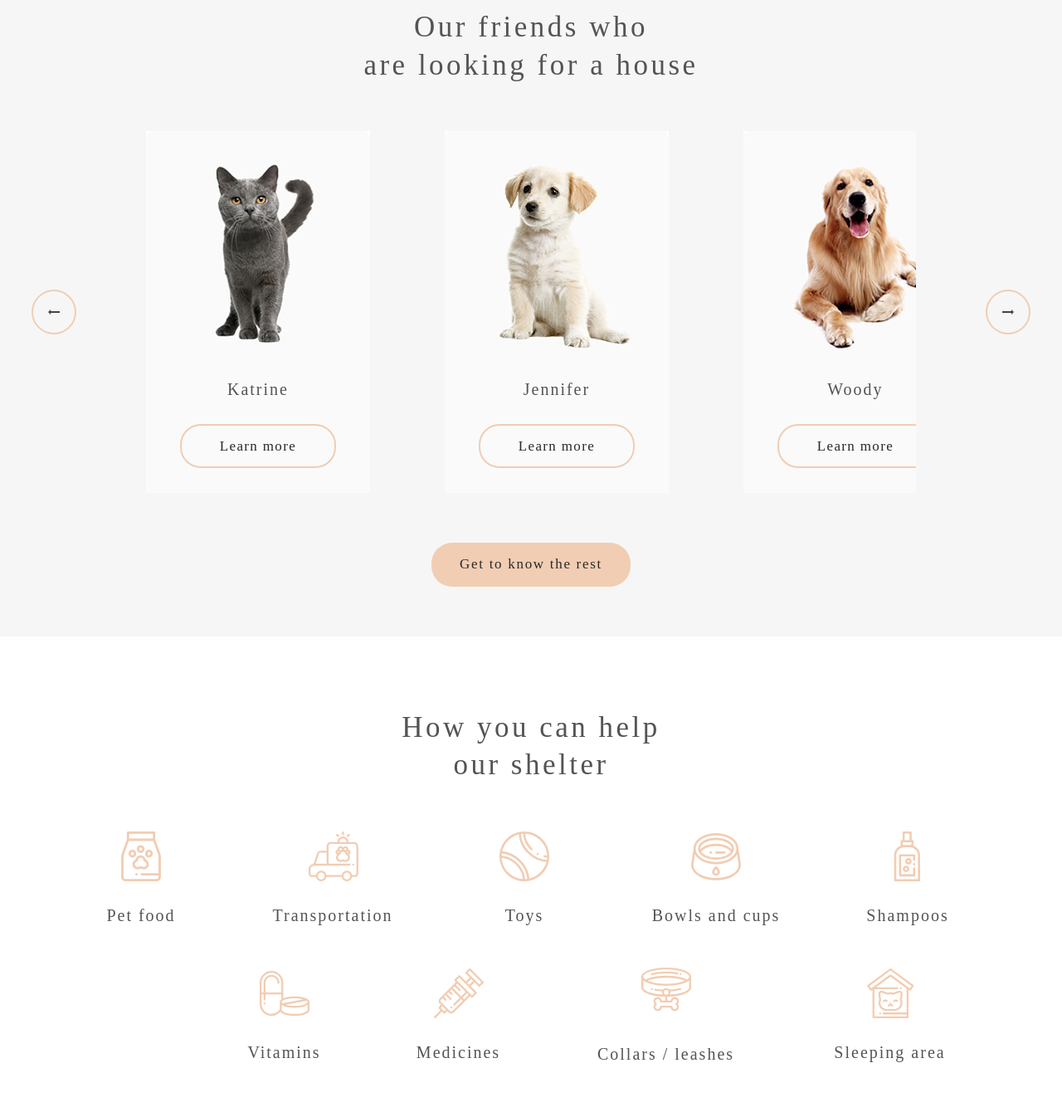
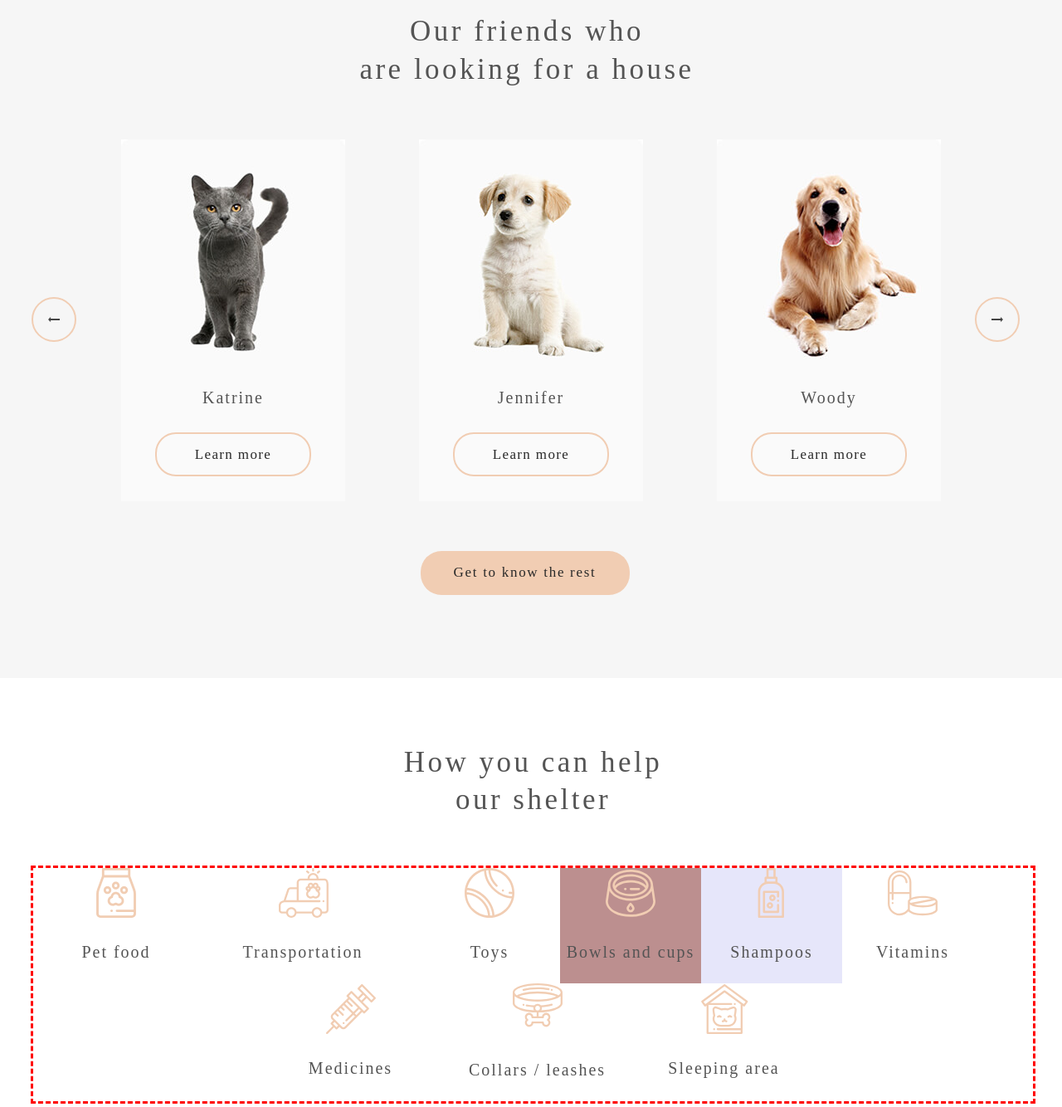
Before and after one commit to Svetlana-Gubina/rsschool-shelter, a website: page src/index.html in a window 1280 px wide. Shown: the part 1586-2920 px from the top of the page at 83% size. Drawn offline with nearby package versions, Linux system fonts and the light colour scheme; files that its build step writes are made by us from their sources.

Commit message:
feat: add some blocks

```diff
--- a/src/sass/blocks/about.scss
+++ b/src/sass/blocks/about.scss
@@ -41,6 +41,7 @@
 
   @include media-tablet() {
     padding-top: 25px;
+    padding-left: 20px;
   }
 
   @include media-custom(1200px) {
@@ -68,7 +69,7 @@
   @include media-tablet() {
     max-width: 59%;
     align-items: flex-start;
-    margin-bottom: 80px;
+    margin-bottom: 60px;
     margin-right: 50px;
   }
 
@@ -93,7 +94,7 @@
   margin-bottom: 20px;
 
   @include media-tablet() {
-    margin-bottom: 22px;
+    margin-bottom: 25px;
   }
 
   @include media-custom(1200px) {
@@ -107,7 +108,7 @@
 
 .about__img {
   display: block;
-  margin-bottom: 20px;
+  margin-bottom: 16px;
   margin-right: 40px;
   order: 2;
 
@@ -117,6 +118,7 @@
   }
 
   @include media-tablet() {
+    margin-bottom: 50px;
     max-width: 300px;
     max-height: 408px;
   }
--- a/src/sass/blocks/container.scss
+++ b/src/sass/blocks/container.scss
@@ -21,7 +21,7 @@
   }
 
   @include media-tablet() {
-    min-height: 1170px;
+    min-height: 1169px;
     background-image: url("../../assets/img/hero-tablet.jpg");
     background-size: cover;
   }
--- a/src/sass/blocks/friends.scss
+++ b/src/sass/blocks/friends.scss
@@ -6,69 +6,55 @@
   width: 100%;
   max-width: 100%;
 
-  @include media-mobile() {
-    // background-color: lightpink;
-    padding-top: 40px;
-  }
+  @include indent();
+  padding-top: 40px;
 
   @include media-tablet() {
-    // @include indent();
-    // padding-top: 6%;
-    // padding-bottom: 6%;
+    padding-top: 65px;
+    padding-left: 20px;
   }
 }
 
 .friends__heading {
   @include indent();
-  padding: 0.2em;
-  margin-bottom: 50px;
+  padding: 0.2em 0;
   text-align: center;
   letter-spacing: 0.1em;
+  font-size: 25px;
+  margin-bottom: 35px;
+  margin-right: 30px;
 
-  @include media-mobile() {
-    margin-bottom: 35px;
+  @include media-tablet() {
+    font-size: 35px;
+    margin-bottom: 55px;
   }
 
-  @include media-mobile() {
-    font-size: 25px;
-    // margin-bottom: 50px;
+  @include media-custom(1200px) {
+    max-width: 80%;
   }
 }
 
 .friends__flex {
-  // @include indent();
+  @include indent();
   @include flex();
   flex-direction: column;
   align-items: center;
 
   width: 100%;
   max-width: 100%;
-
-  @include mobile-to-tablet {
-    // @include indent();
-    // padding-top: 50px;
-  }
-
-  // @include media-tablet() {
-  // }
 }
 
 .friends__link {
-  min-width: 20%;
-  margin-bottom: 20px;
+  width: 85%;
+  margin-bottom: 40px;
+  margin-right: 35px;
 
-  @include media-mobile() {
-    width: 85%;
-    margin-bottom: 35px;
+  @include media-tablet() {
+    width: 35%;
+    margin-bottom: 100px;
   }
 
-  @include mobile-to-tablet {
-    // min-width: 35%;
-    // margin-bottom: 80px;
-  }
-
-  @include media-tablet() {
-    min-width: 20%;
-    margin-bottom: 20px;
+  @include media-custom(1200px) {
+    width: 20%;
   }
 }
--- a/src/sass/blocks/help.scss
+++ b/src/sass/blocks/help.scss
@@ -1,19 +1,15 @@
 .help {
-  // @include indent();
   align-items: center;
   flex-direction: column;
+  padding-top: 40px;
+  padding-right: 35px;
 
-  @include media-mobile() {
+  @include media-tablet() {
     padding-top: 35px;
   }
 
-  @include mobile-to-tablet {
-    // @include indent();
-    // padding-top: 75px;
-  }
-
-  @include media-tablet() {
-    // @include indent();
+  @include media-desktop() {
+    padding-top: 32px;
   }
 }
 
@@ -23,26 +19,18 @@
   margin-bottom: 20px;
   text-align: center;
   letter-spacing: 0.1em;
-
-  @include media-mobile() {
-    font-size: 25px;
-    max-width: 80%;
-  }
-
-  @include mobile-to-tablet {
-    // margin-bottom: 25px;
-    // max-width: 50%;
-  }
+  font-size: 25px;
 
   @include media-tablet() {
+    font-size: 35px;
     margin-bottom: 20px;
-    max-width: 30%;
+    max-width: 55%;
     margin-top: 40px;
   }
 
   @include media-desktop() {
     max-width: 30%;
-    margin-top: 40px;
+    margin-bottom: 52px;
   }
 }
 
@@ -50,73 +38,104 @@
   @include indent();
   @include list();
   @include flex();
-  justify-content: center;
   align-items: center;
-  padding-top: 30px;
-
-  @include media-mobile() {
-    padding-top: 15px;
-    padding-right: 10px;
-    // padding-left: 10px;
-    // outline: 3px dashed dodgerblue;
-    justify-content: space-between;
-  }
-
-  @include mobile-to-tablet {
-    // justify-content: flex-start;
-    // padding-left: 50px;
-    // margin-bottom: 55px;
-  }
+  padding-top: 13px;
+  justify-content: space-between;
 
   @include media-tablet() {
     @include indent();
-    padding-top: 30px;
+    padding-top: 27px;
+    padding-left: 40px;
+    padding-right: 40px;
   }
 
   @include media-desktop() {
+    outline: 3px dashed red;
 
-
-    padding-left: 45px;
+    @include indent();
+    padding-left: 10px;
     margin-bottom: 15px;
+    // max-width: 90%;
+    justify-content: center;
   }
 }
 
 .help__item {
   @include indent();
-  flex-basis: 170px;
-  min-height: 113px;
-  margin-right: 61px;
-  margin-bottom: 25px;
+  flex-basis: 125px;
+  min-height: 118px;
 
-  @include media-mobile() {
+  @include media-tablet() {
+    flex-basis: 170px;
+    min-height: 113px;
+    margin-bottom: 25px;
+  }
+
+  @include media-desktop() {
     @include indent();
-    flex-basis: 135px;
-    min-height: 118px;
+    margin-right: 55px;
+    // margin-bottom: 25px;
+  }
+}
+
+.help__item:nth-of-type(3),
+.help__item:nth-of-type(5) {
+  @include media-tablet() {
+    margin-bottom: 15px;
+  }
+
+  @include media-desktop() {
+    @include indent();
+    // margin-right: 55px;
+  }
+}
+
+.help__item:nth-of-type(4) {
+  @include media-desktop() {
+    background-color: rosybrown;
+    margin-right: 0;
+  }
+}
+
+.help__item:nth-of-type(5) {
+  @include media-desktop() {
+    background-color: lavender;
+    margin-right: 0;
   }
 }
 
 
 .help__item:nth-of-type(6) {
   @include media-desktop() {
-    margin-left: 90px;
-    margin-right: 40px;
+    // margin-left: 90px;
+    // margin-right: 40px;
   }
 }
 
 .help__item:nth-of-type(7) {
   @include media-desktop() {
-    margin-right: 80px;
+    // margin-right: 80px;
   }
 }
 
 .help__item:nth-of-type(8) {
+  flex-basis: 135px;
+
+  @include media-tablet() {
+    flex-basis: 170px;
+  }
+
   @include media-desktop() {
-    margin-right: 100px;
+    // margin-right: 100px;
   }
 }
 
 .help__item:last-of-type {
   margin-right: 0;
+
+  @include media-desktop() {
+    // margin-right: 120px;
+  }
 }
 
 .help__link {
--- a/src/sass/blocks/slider.scss
+++ b/src/sass/blocks/slider.scss
@@ -1,23 +1,18 @@
 .slider {
   @include indent();
-  margin-bottom: 60px;
 
   width: 100%;
   max-width: 100%;
   overflow: hidden;
+  margin-bottom: 110px;
 
-  @include media-mobile() {
-    // outline: 3px dashed black;
-    margin-bottom: 110px;
+  @include media-tablet() {
+    max-width: 80%;
+    margin-bottom: 60px;
   }
 
-  @include mobile-to-tablet {
-    // max-width: 90%;
-  }
-
-  @include media-tablet() {
-    // margin-bottom: 60px;
-    max-width: 77.34%;
+  @include media-custom(900px) {
+    max-width: 80%;
   }
 }
 
@@ -26,13 +21,13 @@
   min-width: 990px;
   justify-content: space-between;
 
-  @include mobile-to-tablet {
+  @include media-tablet() {
+    padding-left: 0;
     justify-content: flex-start;
   }
 
-  @include media-tablet() {
-    min-width: 990px;
-    padding-left: 0;
+  @include media-custom(1200px) {
+    padding-right: 20px;
     justify-content: space-between;
   }
 }
@@ -40,11 +35,11 @@
 .slider__item {
   @include catalog-item();
 
-  @include mobile-to-tablet {
+  @include media-tablet() {
     margin-right: 35px;
   }
 
-  @include media-tablet() {
+  @include media-custom(1200px) {
     margin-right: 0;
   }
 }
@@ -72,10 +67,6 @@
   &:active {
     opacity: 0.8;
   }
-
-  @include mobile-to-tablet {
-    // width: 80%;
-  }
 }
 
 
@@ -90,6 +81,11 @@
 
 .slider__img {
   @include catalog-img();
+  margin-bottom: 5px;
+
+  @include media-tablet() {
+    margin-bottom: 0;
+  }
 }
 
 .slider__name {
@@ -122,15 +118,11 @@
   }
 
   @include media-mobile() {
-    top: 77.5%;
-  }
-
-  @include mobile-to-tablet {
-    // top: 51.6%;
+    top: 77%;
   }
 
   @include media-tablet() {
-    top: 48%;
+    top: 47.5%;
   }
 }
 
@@ -138,11 +130,7 @@
   left: 0;
 
   @include media-mobile() {
-    left: 20%;
-  }
-
-  @include mobile-to-tablet {
-    // left: 2%;
+    left: 15%;
   }
 
   @include media-tablet() {
@@ -154,15 +142,11 @@
   right: 0;
 
   @include media-mobile() {
-    right: 20%;
-  }
-
-  @include mobile-to-tablet {
-    // right: 3%;
+    right: 25%;
   }
 
   @include media-tablet() {
-    right: 3%;
+    right: 4%;
   }
 }
 
```
